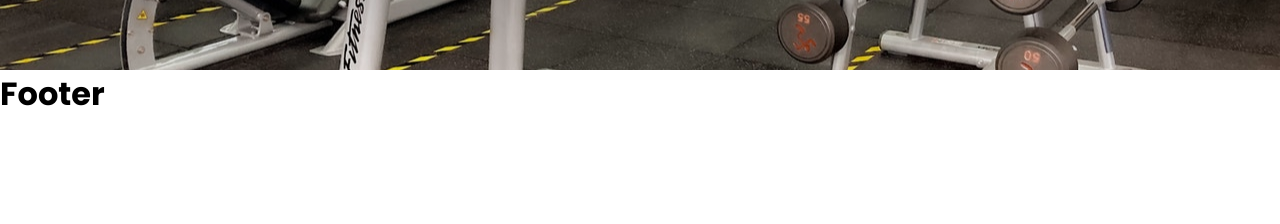
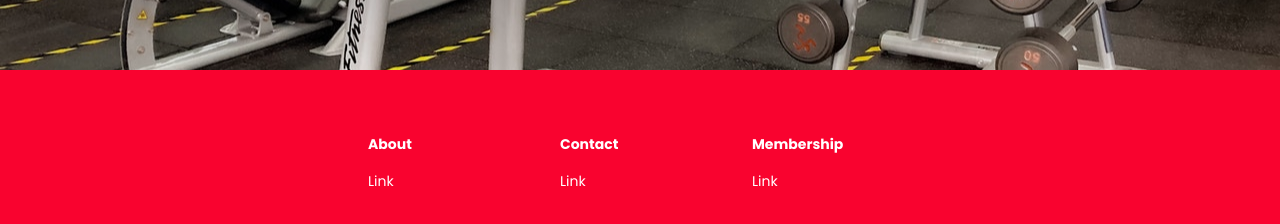
Before and after one commit to panoptisDev/react-portfolio-gym-site, a React (Create React App) app: page / in a window 1280 px wide. Shown: the part 3430-3654 px from the top of the page. Before the commit the page ends 3548 px from the top, so only its background shows below. Built offline with nearby package versions, Linux system fonts and the light colour scheme.

Commit message:
added Footer section

```diff
--- a/src/components/Footer/FooterElements.js
+++ b/src/components/Footer/FooterElements.js
@@ -0,0 +1,61 @@
+import styled from 'styled-components';
+
+
+export const FooterContainer = styled.footer`
+    background-color: #f9032f;
+`
+export const FooterWrapper = styled.div`
+    padding: 48px 24px;
+    display: flex;
+    flex-direction: column;
+    justify-content: center;
+    align-items: center;
+    max-width: 1100px;
+    margin: 0 auto;
+`
+export const FooterLinksContainer = styled.div`
+    display: flex;
+    justify-content: center;
+
+    @media screen and (max-width: 820px) {
+        padding-top: 32px;
+    }
+`
+export const FooterLinksWrapper = styled.div`
+    display: flex;
+
+    @media screen and (max-width: 820px) {
+        flex-direction: column;
+    }
+`
+export const FooterLinkItems = styled.div`
+    display: flex;
+    flex-direction: column;
+    align-items: flex-start;
+    margin: 16px;
+    text-align: left;
+    width: 160px;
+    box-sizing: border-box;
+    color: #fff;
+
+    @media screen and (max-width: 420px) {
+        margin: 0;
+        padding: 10px;
+        width: 100%;
+    }
+`
+export const FooterLinkTitle = styled.h1`
+    font-size: 14px;
+    margin-bottom: 16px;
+`
+export const FooterLink = styled.p`
+    color: #fff;
+    text-decoration: none;
+    margin-bottom: 0.5rem;
+    font-size: 14px;
+
+    &:hover {
+        color: #01bf71;
+        transition: 0.3s ease-out;
+    }
+`
--- a/src/components/Footer/index.js
+++ b/src/components/Footer/index.js
@@ -1,10 +1,35 @@
-import {} from './FooterElements';
+import {
+  FooterContainer,
+  FooterWrapper,
+  FooterLinksContainer,
+  FooterLinksWrapper,
+  FooterLinkItems,
+  FooterLinkTitle,
+  FooterLink
+} from './FooterElements';
 
 function Footer() {
   return (
-    <div>
-        <h1>Footer</h1>
-    </div>
+    <FooterContainer>
+        <FooterWrapper>
+          <FooterLinksContainer>
+            <FooterLinksWrapper>
+              <FooterLinkItems>
+                <FooterLinkTitle>About</FooterLinkTitle>
+                  <FooterLink to='/#'>Link</FooterLink>
+                </FooterLinkItems>
+              <FooterLinkItems>
+                <FooterLinkTitle>Contact</FooterLinkTitle>
+                  <FooterLink to='/#'>Link</FooterLink>
+                </FooterLinkItems>
+              <FooterLinkItems>
+                <FooterLinkTitle>Membership</FooterLinkTitle>
+                  <FooterLink to='/#'>Link</FooterLink>
+                </FooterLinkItems>
+              </FooterLinksWrapper>
+          </FooterLinksContainer>
+        </FooterWrapper>
+    </FooterContainer>
   )
 }
 
```
